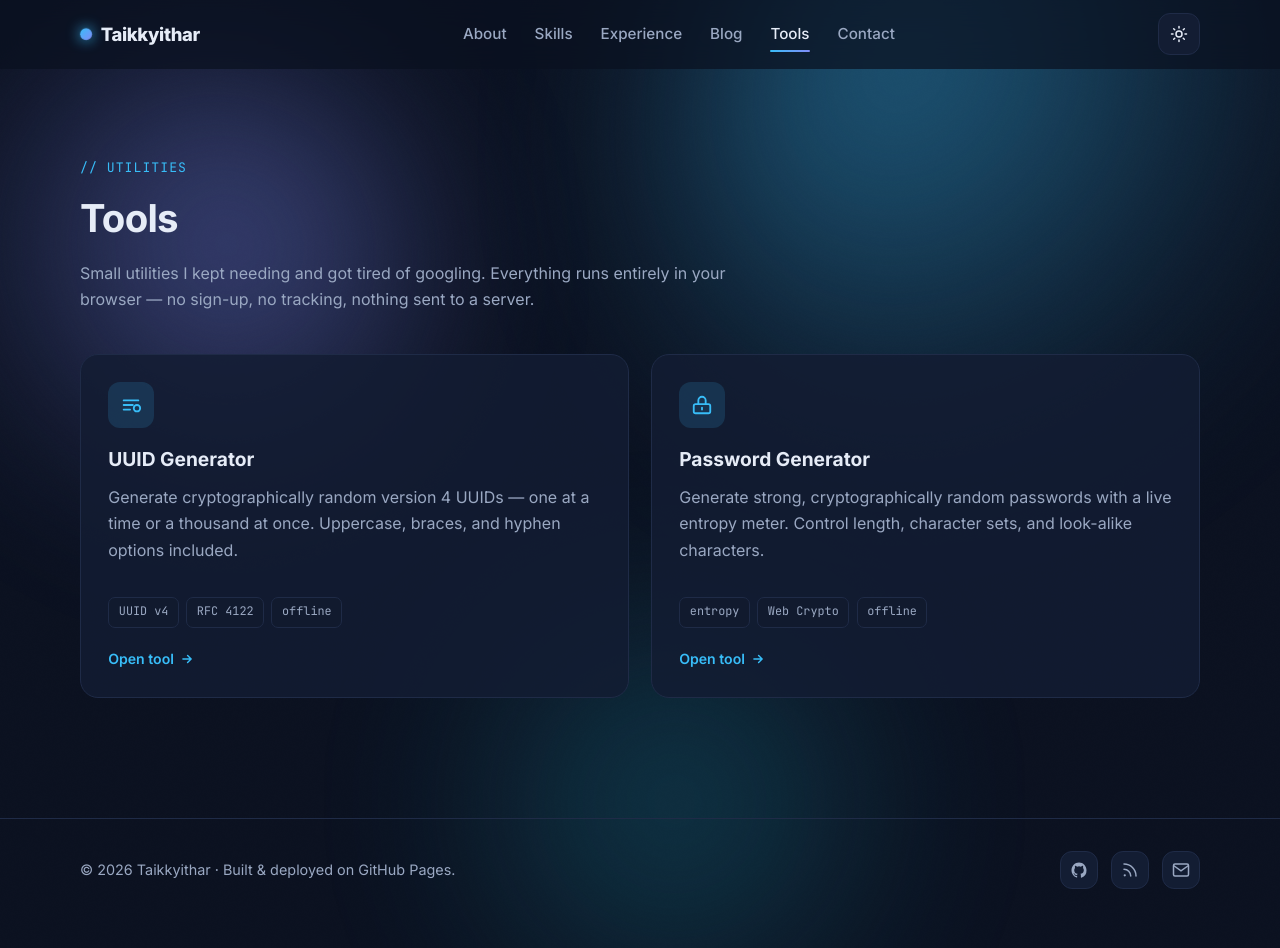
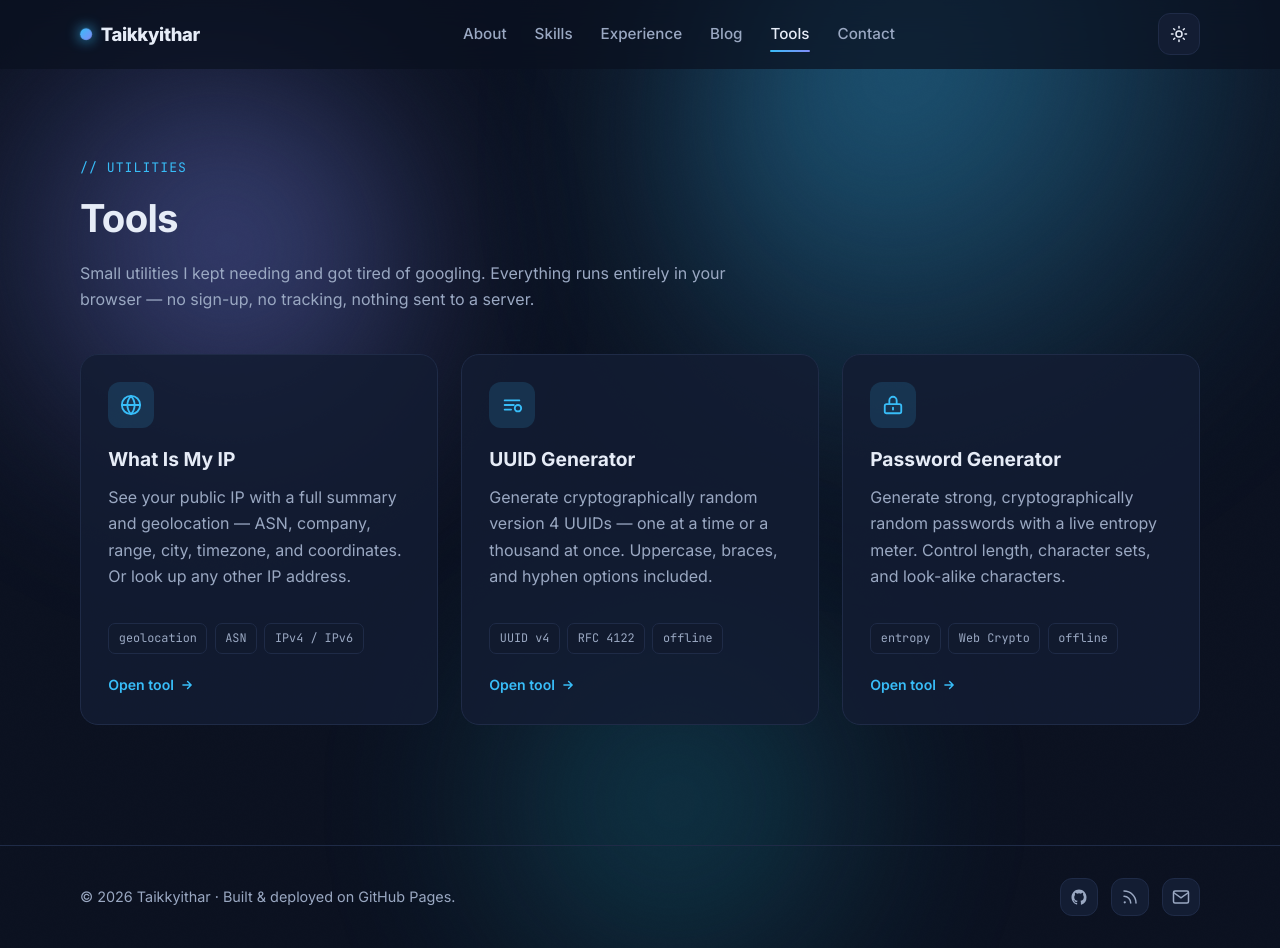
Before and after one commit to taikkyithar/taikkyithar.github.io, a Jekyll site: the page built from tools.html, in a window 1280 px wide and 948 px high. Built offline with Jekyll 4.4.1, drawn with Linux system fonts in a browser that asks for light colours.

Commit message:
add ipaddresscheck tools

```diff
--- a/assets/css/main.css
+++ b/assets/css/main.css
@@ -1303,6 +1303,96 @@ kbd {
 .toast.show { opacity: 1; transform: translate(-50%, 0); }
 .toast svg { color: #34d399; }
 
+/* ---------- IP checker ---------- */
+.ip-lookup {
+  display: flex;
+  flex-wrap: wrap;
+  gap: .7rem;
+  padding: 1.4rem 1.6rem;
+  border-bottom: 1px solid var(--card-border);
+}
+.ip-lookup input {
+  flex: 1;
+  min-width: 200px;
+  font-family: 'JetBrains Mono', ui-monospace, monospace;
+  font-size: .92rem;
+  color: var(--text);
+  background: var(--bg-soft);
+  border: 1px solid var(--card-border);
+  border-radius: 10px;
+  padding: .6rem .85rem;
+  transition: border-color .2s;
+}
+.ip-lookup input:focus { outline: none; border-color: var(--brand); }
+.ip-lookup input::placeholder { color: var(--muted); }
+
+.ip-grid {
+  display: grid;
+  grid-template-columns: 1fr 1fr;
+  gap: 1.4rem;
+  padding: 1.6rem;
+}
+@media (max-width: 760px) { .ip-grid { grid-template-columns: 1fr; } }
+
+.ip-block h3 {
+  font-family: 'JetBrains Mono', ui-monospace, monospace;
+  font-size: .74rem;
+  text-transform: uppercase;
+  letter-spacing: .08em;
+  color: var(--brand);
+  margin: 0 0 .4rem;
+}
+.ip-table { display: flex; flex-direction: column; }
+.ip-row {
+  display: flex;
+  align-items: baseline;
+  justify-content: space-between;
+  gap: 1rem;
+  padding: .62rem 0;
+  border-bottom: 1px solid color-mix(in srgb, var(--card-border) 60%, transparent);
+}
+.ip-row:last-child { border-bottom: 0; }
+.ip-key {
+  flex: none;
+  font-size: .85rem;
+  color: var(--muted);
+}
+.ip-val {
+  min-width: 0;
+  text-align: right;
+  font-size: .9rem;
+  font-weight: 500;
+  color: var(--text);
+  word-break: break-word;
+}
+.ip-val.mono { font-family: 'JetBrains Mono', ui-monospace, monospace; font-size: .84rem; }
+.ip-val a { color: var(--brand); text-decoration: none; }
+.ip-val a:hover { text-decoration: underline; }
+.ip-val.muted { color: var(--muted); }
+
+/* Skeleton shimmer while loading */
+.ip-panel.loading .ip-val { color: transparent; border-radius: 6px; background: var(--card-border); animation: ip-pulse 1.2s ease-in-out infinite; }
+.ip-panel.loading .ip-val a { color: transparent; }
+@keyframes ip-pulse { 0%,100% { opacity: .5; } 50% { opacity: .9; } }
+
+.ip-error {
+  margin: 0;
+  padding: 1.2rem 1.6rem;
+  color: #f87171;
+  font-size: .9rem;
+  border-bottom: 1px solid var(--card-border);
+  display: none;
+}
+.ip-error.show { display: block; }
+
+.ip-foot {
+  padding: 1rem 1.6rem 1.3rem;
+  font-size: .78rem;
+  color: var(--muted);
+  border-top: 1px solid var(--card-border);
+}
+.ip-foot code { font-family: 'JetBrains Mono', ui-monospace, monospace; color: var(--text); }
+
 /* ---------- Contact ---------- */
 .contact-card {
   position: relative;
--- a/tools.html
+++ b/tools.html
@@ -15,6 +15,21 @@ permalink: /tools/
     </div>
 
     <div class="tool-grid" data-stagger>
+
+      <article class="tool-card reveal spotlight">
+        <div class="ico">
+          <svg width="22" height="22" viewBox="0 0 24 24" fill="none" stroke="currentColor" stroke-width="2" stroke-linecap="round" stroke-linejoin="round" aria-hidden="true"><circle cx="12" cy="12" r="10"/><path d="M2 12h20M12 2a15.3 15.3 0 0 1 4 10 15.3 15.3 0 0 1-4 10 15.3 15.3 0 0 1-4-10 15.3 15.3 0 0 1 4-10z"/></svg>
+        </div>
+        <h3><a href="{{ '/tools/ip-checker/' | relative_url }}">What Is My IP</a></h3>
+        <p>See your public IP with a full summary and geolocation — ASN, company, range, city, timezone, and coordinates. Or look up any other IP address.</p>
+        <div class="tags" style="margin-bottom:1.2rem;">
+          <span class="tag">geolocation</span><span class="tag">ASN</span><span class="tag">IPv4 / IPv6</span>
+        </div>
+        <a class="read" href="{{ '/tools/ip-checker/' | relative_url }}">
+          Open tool
+          <svg width="14" height="14" viewBox="0 0 24 24" fill="none" stroke="currentColor" stroke-width="2.5" stroke-linecap="round" aria-hidden="true"><path d="M5 12h14M13 6l6 6-6 6"/></svg>
+        </a>
+      </article>
 
       <article class="tool-card reveal spotlight">
         <div class="ico">
```
Also changed, not shown: assets/js/ip-checker.js (added, +282 -0 lines), tools/ip-checker.html (added, +142 -0 lines).
